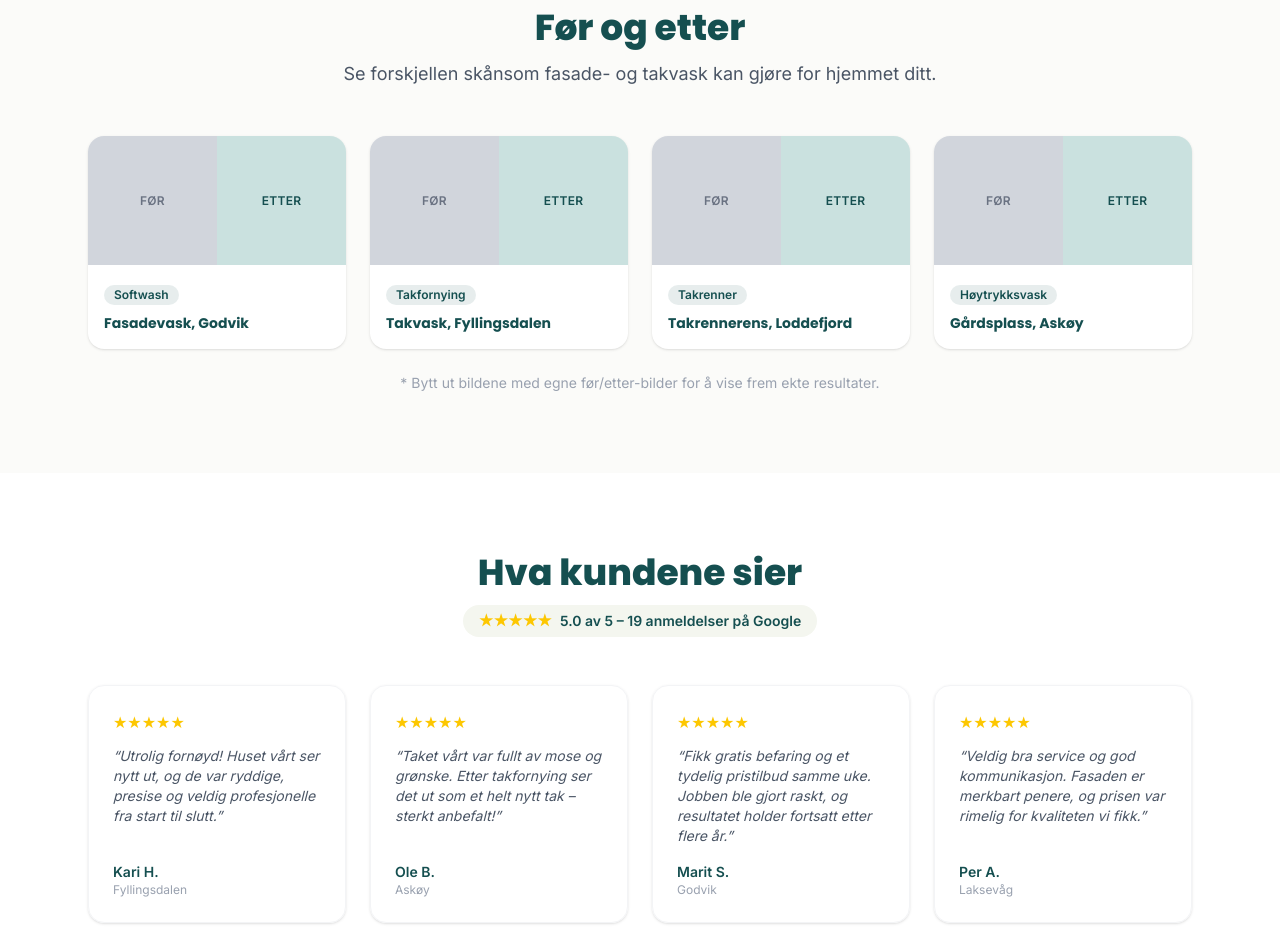
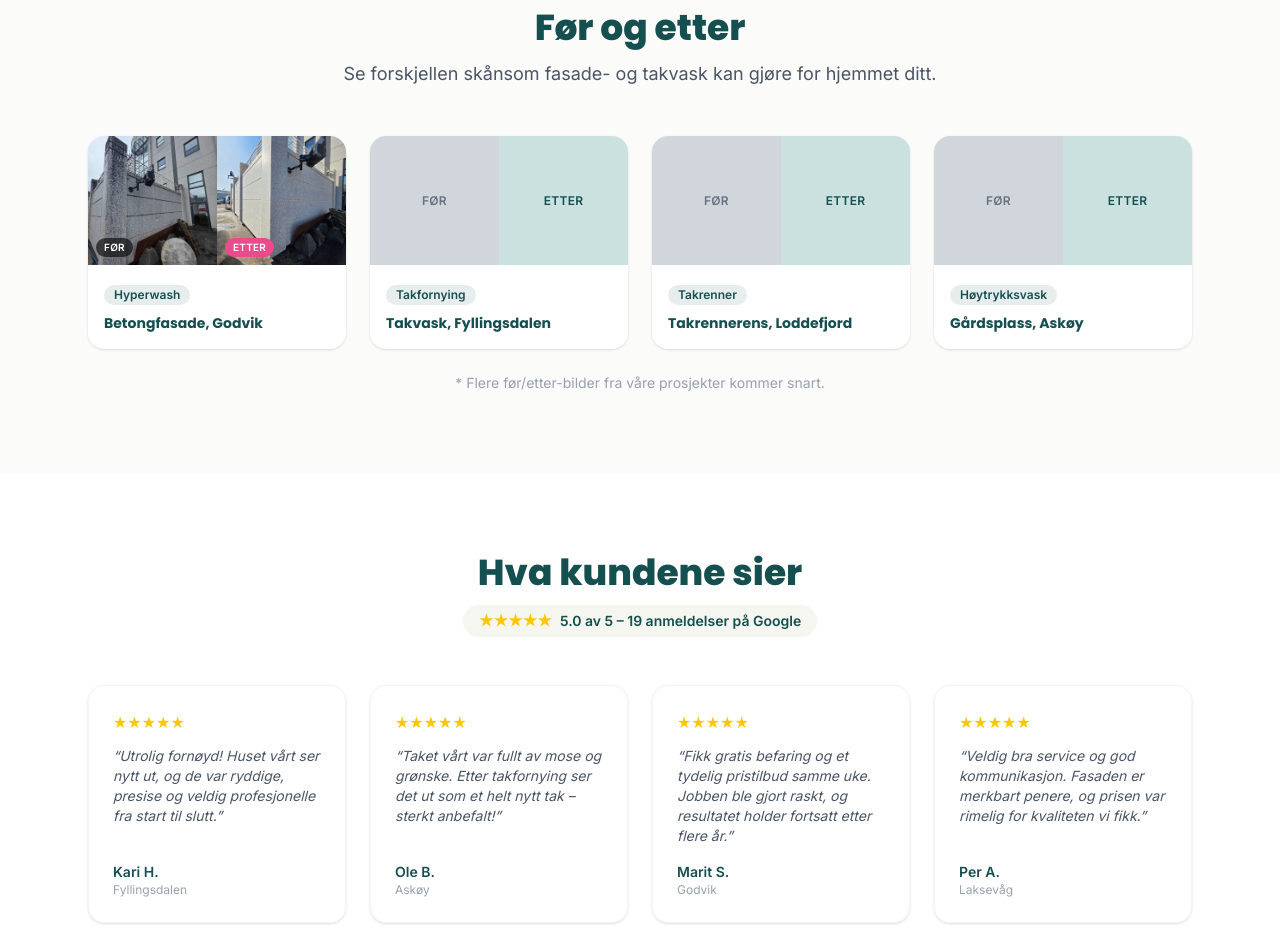
Before and after one commit to SASO-app/SASO, a React (Vite) app in the folder website/: page / in a window 1280 px wide. Shown: the part 3360-4293 px from the top of the page. Built offline with nearby package versions, Linux system fonts and the light colour scheme.

Commit message:
Add real before/after photos for Godvik hyperwash project to gallery

```diff
--- a/website/src/components/Gallery.jsx
+++ b/website/src/components/Gallery.jsx
@@ -1,5 +1,8 @@
+import godvikBefore from '../assets/gallery/godvik-before.jpg'
+import godvikAfter from '../assets/gallery/godvik-after.jpg'
+
 const PROJECTS = [
-  { title: 'Fasadevask, Godvik', tag: 'Softwash' },
+  { title: 'Betongfasade, Godvik', tag: 'Hyperwash', before: godvikBefore, after: godvikAfter },
   { title: 'Takvask, Fyllingsdalen', tag: 'Takfornying' },
   { title: 'Takrennerens, Loddefjord', tag: 'Takrenner' },
   { title: 'Gårdsplass, Askøy', tag: 'Høytrykksvask' },
@@ -20,12 +23,31 @@ export default function Gallery() {
           {PROJECTS.map((project) => (
             <div key={project.title} className="overflow-hidden rounded-2xl bg-white shadow-sm">
               <div className="grid grid-cols-2">
+                {project.before && project.after ? (
+                  <>
+                    <div className="relative aspect-square overflow-hidden">
+                      <img src={project.before} alt={`Før - ${project.title}`} className="h-full w-full object-cover" />
+                      <span className="absolute bottom-2 left-2 rounded-full bg-black/60 px-2 py-0.5 text-[10px] font-semibold uppercase tracking-wide text-white">
+                        Før
+                      </span>
+                    </div>
+                    <div className="relative aspect-square overflow-hidden">
+                      <img src={project.after} alt={`Etter - ${project.title}`} className="h-full w-full object-cover" />
+                      <span className="absolute bottom-2 left-2 rounded-full bg-cta px-2 py-0.5 text-[10px] font-semibold uppercase tracking-wide text-white">
+                        Etter
+                      </span>
+                    </div>
+                  </>
+                ) : (
+                  <>
                     <div className="flex aspect-square items-center justify-center bg-gray-300 text-xs font-semibold uppercase tracking-wide text-gray-500">
                       Før
                     </div>
                     <div className="flex aspect-square items-center justify-center bg-sky/30 text-xs font-semibold uppercase tracking-wide text-navy">
                       Etter
                     </div>
+                  </>
+                )}
               </div>
               <div className="p-4">
                 <span className="inline-block rounded-full bg-navy/10 px-2.5 py-0.5 text-xs font-semibold text-navy">
@@ -38,7 +60,7 @@ export default function Gallery() {
         </div>
 
         <p className="mt-6 text-center text-sm text-gray-400">
-          * Bytt ut bildene med egne før/etter-bilder for å vise frem ekte resultater.
+          * Flere før/etter-bilder fra våre prosjekter kommer snart.
         </p>
       </div>
     </section>
```
Also changed, not shown: website/src/assets/gallery/godvik-after.jpg (added), website/src/assets/gallery/godvik-before.jpg (added). Lines whose indentation alone changed are shown as unchanged.
